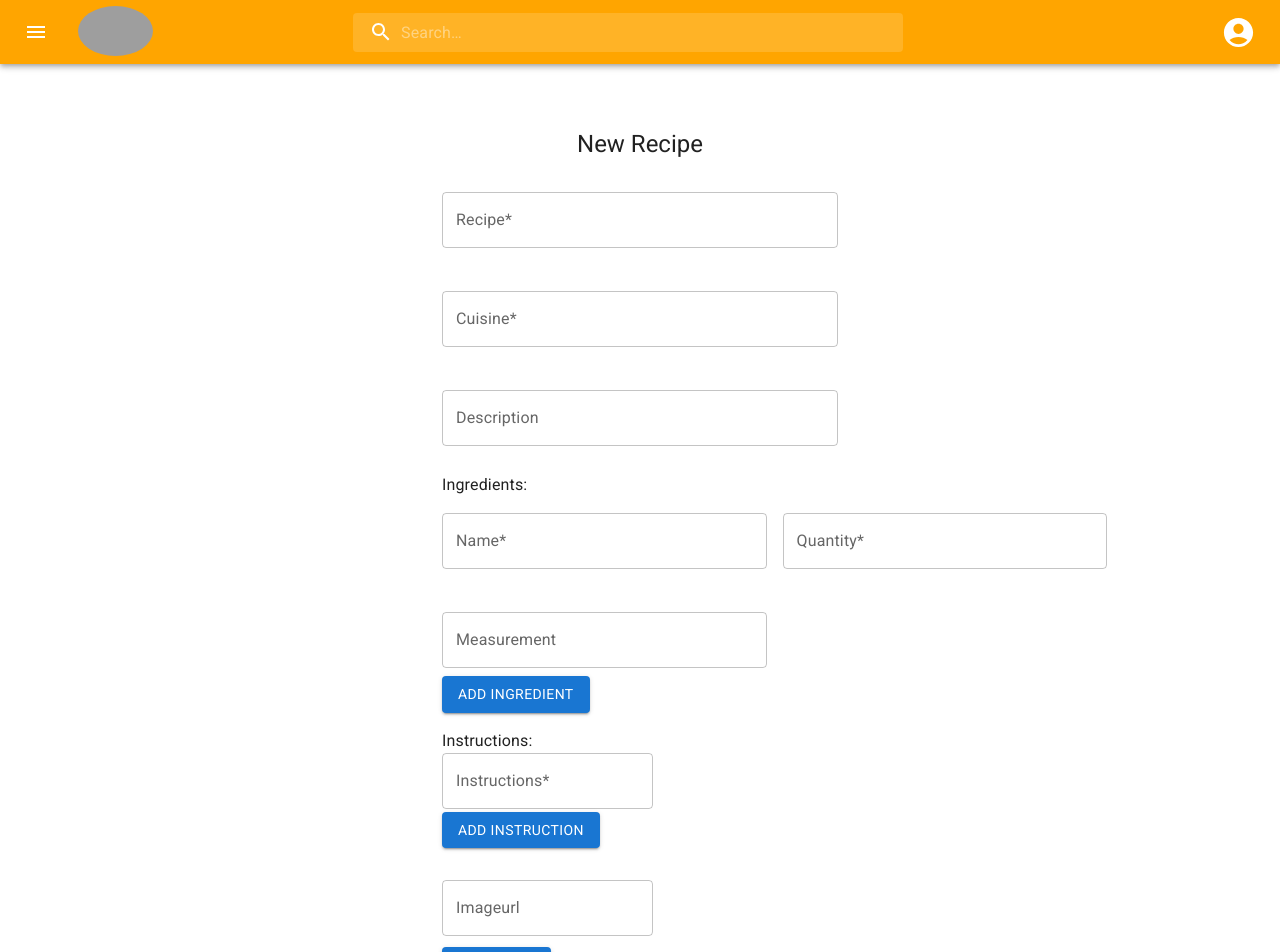
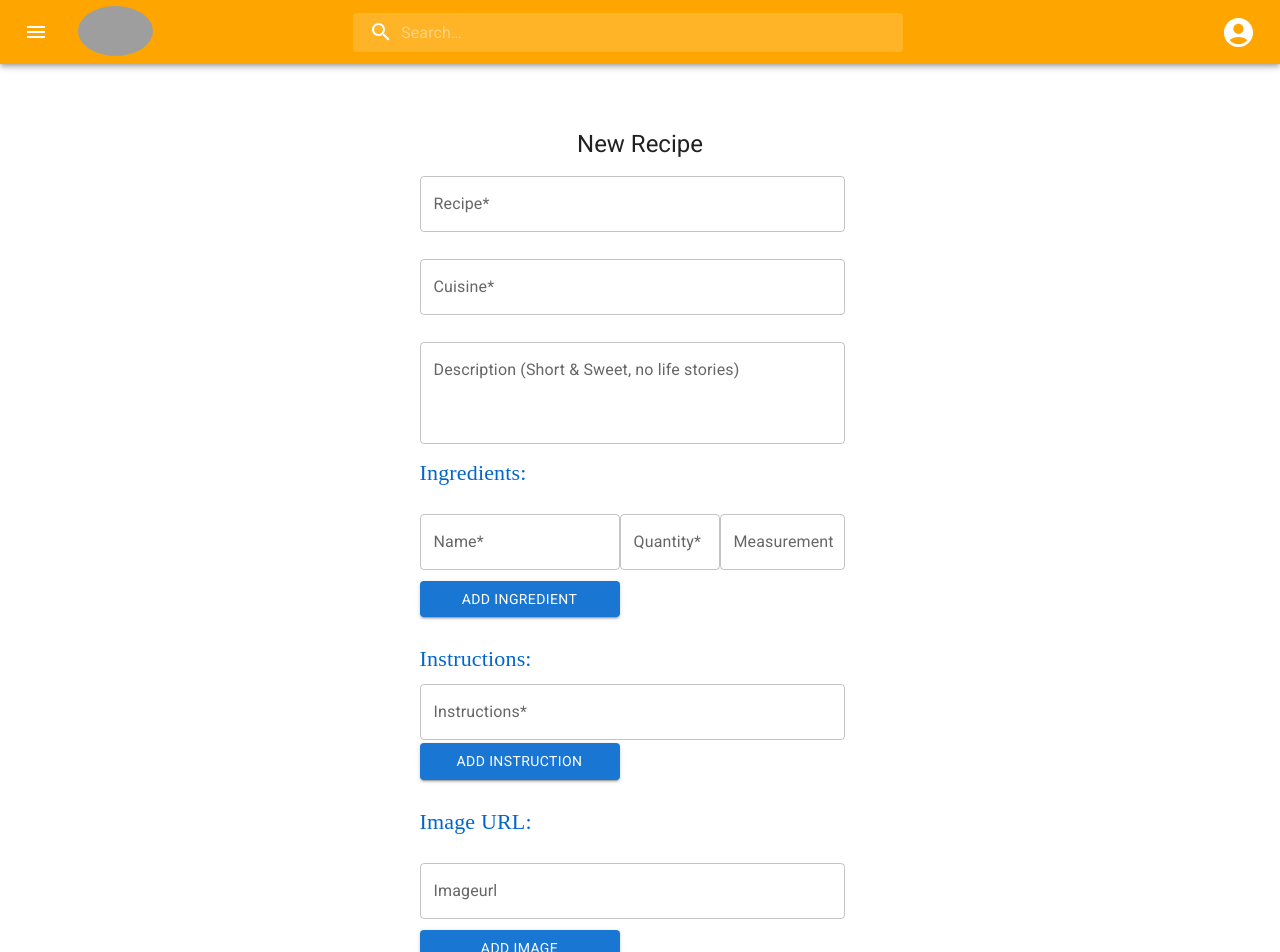
Before and after one commit to derekpoh/Project-4, a React (Vite) app: page /users/account/createrecipe in a window 1280 px wide. Shown: the top 952 px of the page. Built offline with nearby package versions, Linux system fonts and the light colour scheme; grey boxes are pictures that could not be loaded.

Commit message:
create recipe css

```diff
--- a/src/pages/CreateRecipePage/CreateRecipeForm.tsx
+++ b/src/pages/CreateRecipePage/CreateRecipeForm.tsx
@@ -97,8 +97,9 @@ const CreateRecipeForm = ( {user}:{user:UserState} ) => {
             {({values, errors, touched, setValues, isSubmitting}) => (
         <Form autoComplete="off">
               <Grid container direction="column" spacing={2}>
-                    <Grid item>
+
                     <Field
+                    sx={{width: "425px"}}
                     margin="normal"
                     fullWidth
                     type="text"
@@ -109,10 +110,11 @@ const CreateRecipeForm = ( {user}:{user:UserState} ) => {
                     helperText={ <ErrorMessage name="recipe" />}
                     error={errors.recipe && touched.recipe}
                     />
-                    </Grid>
 
-                    <Grid item>
+
+
                     <Field
+                    sx={{width: "425px"}}
                     margin="normal"
                     fullWidth
                     type="text"
@@ -123,25 +125,28 @@ const CreateRecipeForm = ( {user}:{user:UserState} ) => {
                     helperText={ <ErrorMessage name="cuisine" />}
                     error={errors.cuisine && touched.cuisine}
                     />
-                    </Grid>
 
-                    <Grid item>
+
+
                     <Field
+                    sx={{width: "425px"}}
                     margin="normal"
                     fullWidth
                     type="text"
                     name="description"
                     id="description"
-                    label="Description"
+                    label="Description (Short & Sweet, no life stories)"
                     as={TextField}
+                    multiline
+                    rows={3}
                     helperText={ <ErrorMessage name="description" />}
                     error={errors.description && touched.description}
                     />
-                    </Grid>
 
 
-        <Grid item>
-            Ingredients:
+                 <Typography variant="h6" fontFamily="Poppins" color="#0065CC" fontSize="22px" textOverflow="ellipsis" overflow="clip" gutterBottom>
+                 Ingredients:
+                 </Typography>
         <FieldArray name="ingredients">
             {
                 ({ push, remove }) => {
@@ -154,9 +159,10 @@ const CreateRecipeForm = ( {user}:{user:UserState} ) => {
                                 key={index}
                                 spacing={2}
                               >
-                                <Grid item container spacing={2} xs={12} sm="auto">
-                                <Grid item xs={12} sm={6}>
+                                <Grid item container spacing={2} xs={12} sm="auto" >
+
                                 <Field
+                                sx={{width: "200px"}}
                                 margin="normal"
                                 fullWidth
                                 type="text"
@@ -167,10 +173,9 @@ const CreateRecipeForm = ( {user}:{user:UserState} ) => {
                                 helperText={ <ErrorMessage name={`ingredients[${index}].name`} />}
                                 error={errors.ingredients && errors.ingredients[index]  && errors.ingredients[index].name  && touched.ingredients && touched.ingredients[index] && touched.ingredients[index].name}
                                 />
-                                </Grid>
 
-                                <Grid item xs={12} sm={6}>
                                 <Field
+                                sx={{width: "100px"}}
                                 margin="normal"
                                 fullWidth
                                 type="text"
@@ -181,10 +186,9 @@ const CreateRecipeForm = ( {user}:{user:UserState} ) => {
                                 helperText={ <ErrorMessage name={`ingredients[${index}].quantity`} />}
                                error={errors.ingredients && errors.ingredients[index]  && errors.ingredients[index].quantity  && touched.ingredients && touched.ingredients[index] && touched.ingredients[index].quantity}
                                 />
-                                </Grid>
 
-                                <Grid item xs={12} sm={6}>
                                 <Field
+                                sx={{width: "125px"}}
                                 margin="normal"
                                 fullWidth
                                 type="text"
@@ -193,39 +197,39 @@ const CreateRecipeForm = ( {user}:{user:UserState} ) => {
                                 label="Measurement"
                                 as={TextField}
                                 />
-                                </Grid>
 
-                                {index > 0 && (
-                                <Grid item xs={12} sm="auto">
+                                {values.ingredients.length > 1 && (
+
                                 <Button
                                 disabled={isSubmitting}
                                 onClick={() => remove(index)}
                                 >
                                 Delete
                                 </Button>
-                               </Grid>
+
                                 )}
                         </Grid>
                          </Grid>
                             ))
                         }
-                        <Grid item>
+
                         <Button
                           disabled={isSubmitting}
                           variant="contained"
                           onClick={() => push("")}
+                          style={{ width: "200px" }}
                         >
                           Add Ingredient
                         </Button>
-                      </Grid>
+
                     </>
                 }
             }
         </FieldArray>
-        </Grid>
-
-        <Grid item>
-            Instructions:
+     <br/>
+      <Typography variant="h6" fontFamily="Poppins" color="#0065CC" fontSize="22px" textOverflow="ellipsis" overflow="clip" gutterBottom>
+                 Instructions:
+                 </Typography>
         <FieldArray name="instructions" >
             {
                 ({ push, remove }) => {
@@ -239,9 +243,9 @@ const CreateRecipeForm = ( {user}:{user:UserState} ) => {
                                 spacing={2}
                               >
                                 <Grid item container spacing={2} xs={12} sm="auto">
-                                <Grid item xs={12} sm={12}>
+
                                 <Field
-
+                                 sx={{width: "425px"}}
                                  type="text"
                                  name={`instructions[${index}]`}
                                  id="instructions"
@@ -250,38 +254,40 @@ const CreateRecipeForm = ( {user}:{user:UserState} ) => {
                                  helperText={ <ErrorMessage name={`instructions[${index}]`} />}
                                  error={errors.instructions && errors.instructions[index] && touched.instructions && touched.instructions[index]}
                                  />
-                               </Grid>
 
-                                {index > 0 && (
-                                <Grid item xs={12} sm="auto">
+                                {values.instructions.length > 1 && (
+
                                 <Button
                                 disabled={isSubmitting}
                                 onClick={() => remove(index)}
                                 >
                                 Delete
                                 </Button>
-                               </Grid>
+
                                 )}
                         </Grid>
                          </Grid>
                             ))
                         }
-                    <Grid item>
+
                         <Button
                           disabled={isSubmitting}
                           variant="contained"
                           onClick={() => push("")}
+                          style={{ width: "200px" }}
                         >
                           Add Instruction
                         </Button>
-                      </Grid>
+
                     </>
                 }
             }
         </FieldArray>
-        </Grid>
 
-        <Grid item>
+        <br/>
+      <Typography variant="h6" fontFamily="Poppins" color="#0065CC" fontSize="22px" textOverflow="ellipsis" overflow="clip" gutterBottom>
+                 Image URL:
+                 </Typography>
         <FieldArray name="imageurl">
             {
                 ({ push, remove }) => {
@@ -295,10 +301,11 @@ const CreateRecipeForm = ( {user}:{user:UserState} ) => {
                                 spacing={2}
                               >
                                 <Grid item container spacing={2} xs={12} sm="auto">
-                                <Grid item xs={12} sm={12}>
+
                                 <Field
-                                margin="normal"
-                                fullWidth
+                                 sx={{width: "425px"}}
+                                 margin="normal"
+                                 fullWidth
                                  type="text"
                                  name={`imageurl[${index}]`}
                                  id="imageurl"
@@ -307,41 +314,40 @@ const CreateRecipeForm = ( {user}:{user:UserState} ) => {
                                  helperText={ <ErrorMessage name={`imageurl[${index}]`} />}
                                  error={errors.imageurl && errors.imageurl[index] && touched.imageurl && touched.imageurl[index] }
                                  />
-                               </Grid>
 
                                 {index > 0 && (
-                                <Grid item xs={12} sm="auto">
                                 <Button
                                 disabled={isSubmitting}
                                 onClick={() => remove(index)}
                                 >
                                 Delete
                                 </Button>
-                               </Grid>
+
                                 )}
                         </Grid>
                          </Grid>
                             ))
                         }
-                    <Grid item>
+
                         <Button
                           disabled={isSubmitting}
                           variant="contained"
                           onClick={() => push("")}
+                          style={{ width: "200px" }}
                         >
                           Add Image
                         </Button>
-                      </Grid>
+
                     </>
                 }
             }
         </FieldArray>
-        </Grid>
-
+      <br/>
                 <Grid item>
                     <input
                     type="file"
                     id="imagefile"
+                    style={{marginLeft:"-15px"}}
                     onChange={async (event) => {
                         if (event.target.files && event.target.files.length > 0) {
                         const file = event.target.files[0]
--- a/src/pages/RecipeDetails/RecipeDetailsPage.tsx
+++ b/src/pages/RecipeDetails/RecipeDetailsPage.tsx
@@ -3,7 +3,7 @@ import { useParams } from 'react-router-dom';
 import Rating from '@mui/material/Rating';
 import { RecipeDetails, UserState } from '../../utilities/type-declaration';
 import { createTheme, ThemeProvider } from '@mui/material/styles';
-import { Button, useMediaQuery } from '@mui/material';
+import { Button, TextField, useMediaQuery } from '@mui/material';
 import "./RecipeDetailsPage.css"
 import RecipeDetailsCarousel from './RecipeDetailsCarousel';
 import { BookmarkBorderOutlined, Bookmark } from '@mui/icons-material';
@@ -305,13 +305,13 @@ const RecipeDetailsPage = ( {user}:{user:UserState} ) => {
         </div>
   <div className="parent">
   <div className="textarea-container">
-    <textarea
-      style={{ whiteSpace: 'pre-wrap' }}
+    <TextField
       className="textarea"
       name="comment"
       value={comment}
       onChange={(event) => setComment(event.target.value)}
       placeholder="Leave a comment"
+      multiline
       rows={4}
     />
   </div>
```
